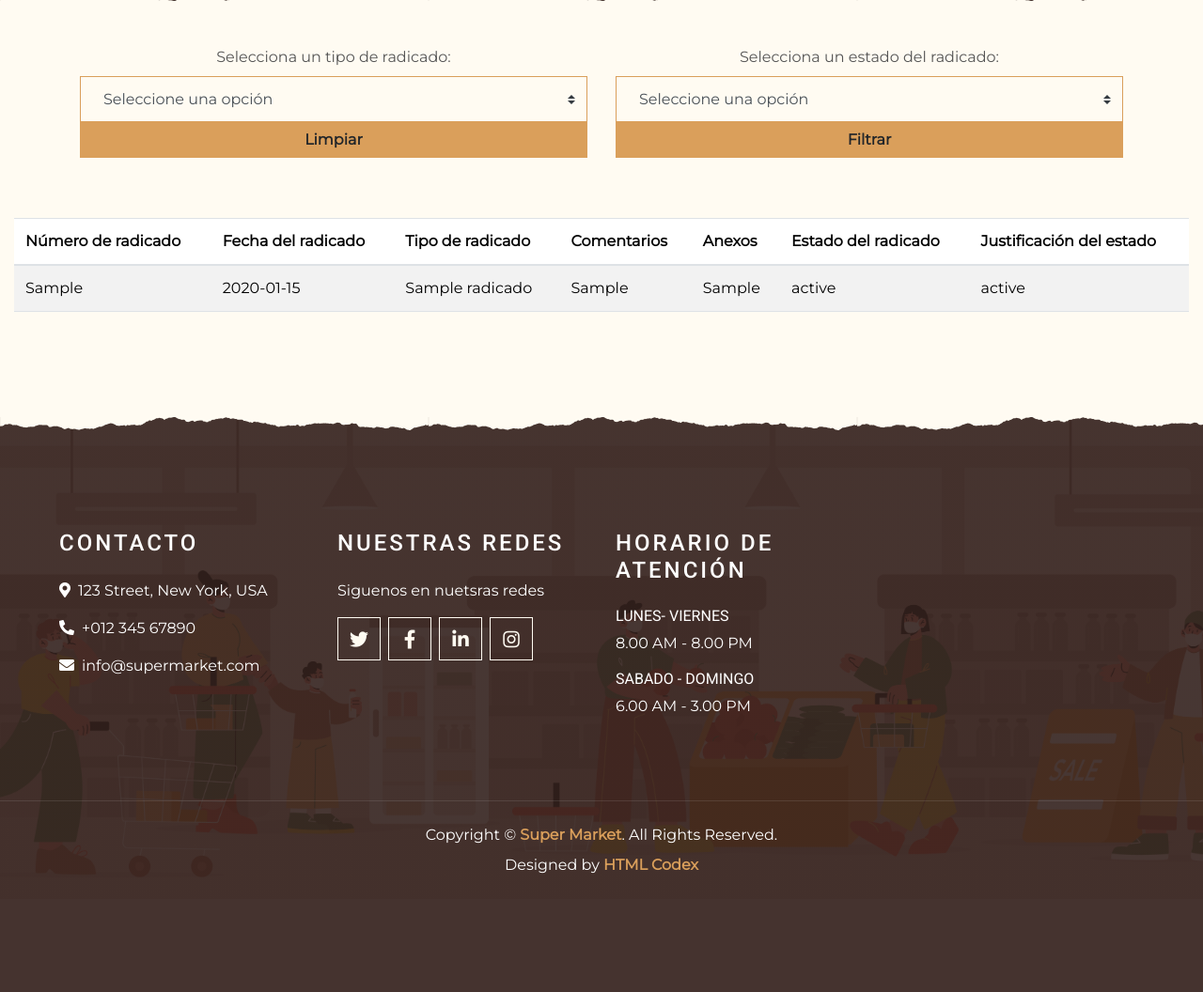
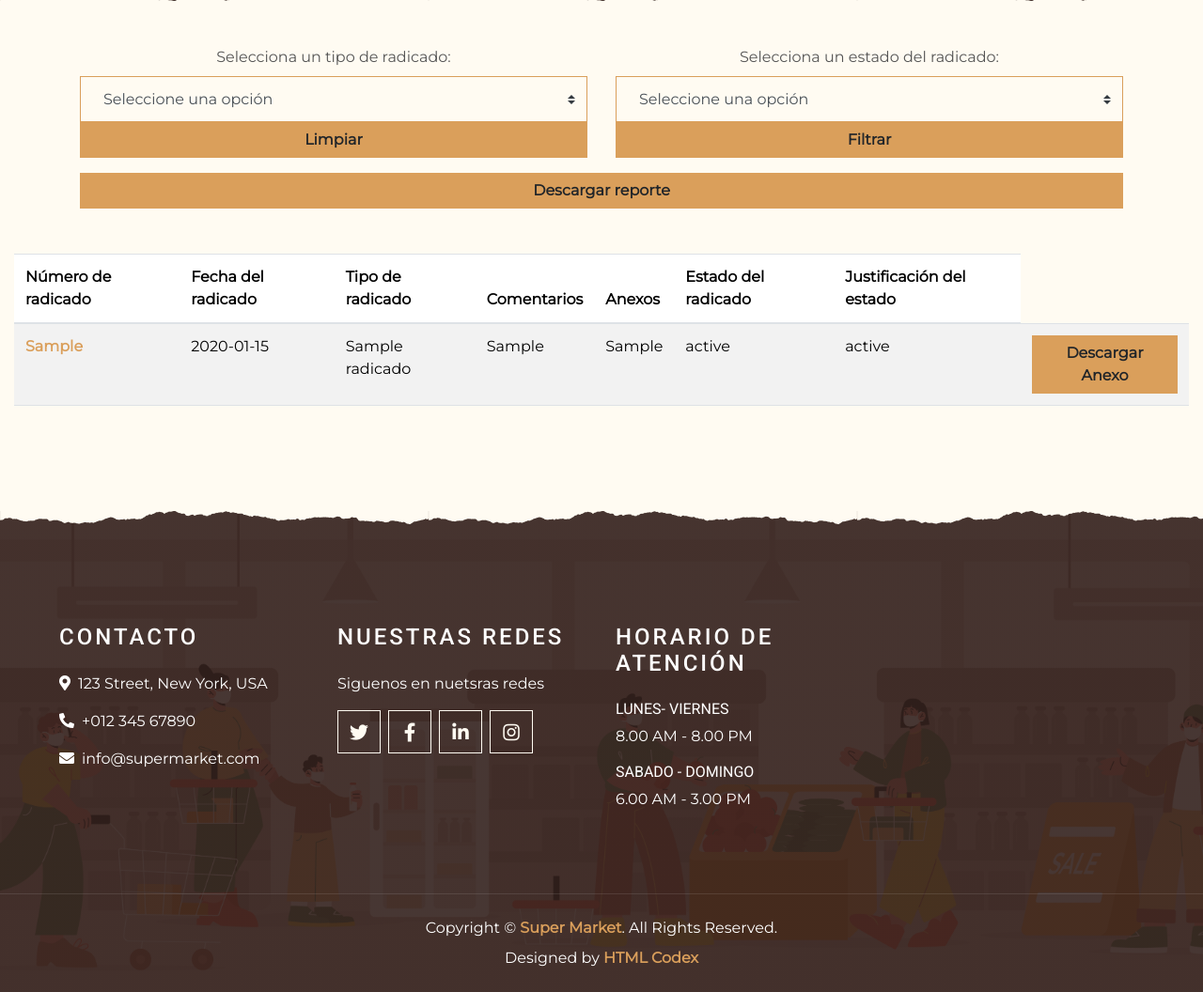
Before and after one commit to dianamilenanp/Supermarket, a Spring Boot app: page /consultar-radicados in a window 1280 px wide. Shown: the part 129-1185 px from the top of the page at 94% size. Before the commit the page ends 1062 px from the top, so only its background shows below. Run offline with Spring Boot 4, Linux system fonts and the light colour scheme; tables that the repository leaves empty hold one stand-in row (values such as "Sample post"); some libraries are stand-ins or nearby versions.

Commit message:
Agregando frontend

```diff
--- a/src/main/resources/templates/consultar-radicados.html
+++ b/src/main/resources/templates/consultar-radicados.html
@@ -91,7 +91,7 @@
         </div>
       </div>
     </form>
-
+    <button class="btn btn-primary btn-block font-weight-bold">Descargar reporte</button>
   </div>
   <div class="container-fluid py-5">
 
@@ -102,7 +102,7 @@
     <table class="table table-striped" th:if="${!#lists.isEmpty(radicados)}">
       <thead>
         <tr>
-          <th scope="col">Número de radicado</th>
+          <th scope="col" >Número de radicado</th>
           <th scope="col">Fecha del radicado</th>
           <th scope="col">Tipo de radicado</th>
           <th scope="col">Comentarios</th>
@@ -113,13 +113,16 @@
       </thead>
       <tbody>
         <tr th:each="radicado : ${radicados}">
-          <td th:text="${radicado.numeroRadicado}"></td>
+          <td ><a th:href="'/detalle-radicado/' + ${radicado.numeroRadicado}" style="font-weight: bold;">
+            [[${radicado.numeroRadicado}]]
+          </a></td>
           <td th:text="${radicado.fechaRadicado}"></td>
           <td th:text="${radicado.idTipoRadicado.nombreRadicado}"></td>
           <td th:text="${radicado.comentariosRadicado}"></td>
           <td th:text="${radicado.anexosRadicado}"></td>
           <td th:text="${radicado.idEstadoPqrs.nombreEstado}"></td>
           <td th:text="${radicado.justificacionRadicado}"></td>
+          <td><button class="btn btn-primary btn-block font-weight-bold">Descargar Anexo</button></td>
         </tr>
       </tbody>
     </table>
```
